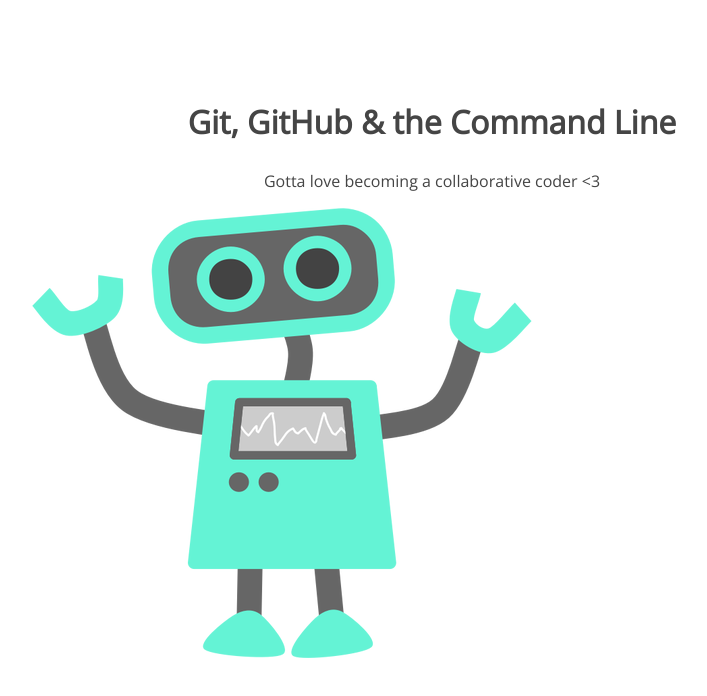
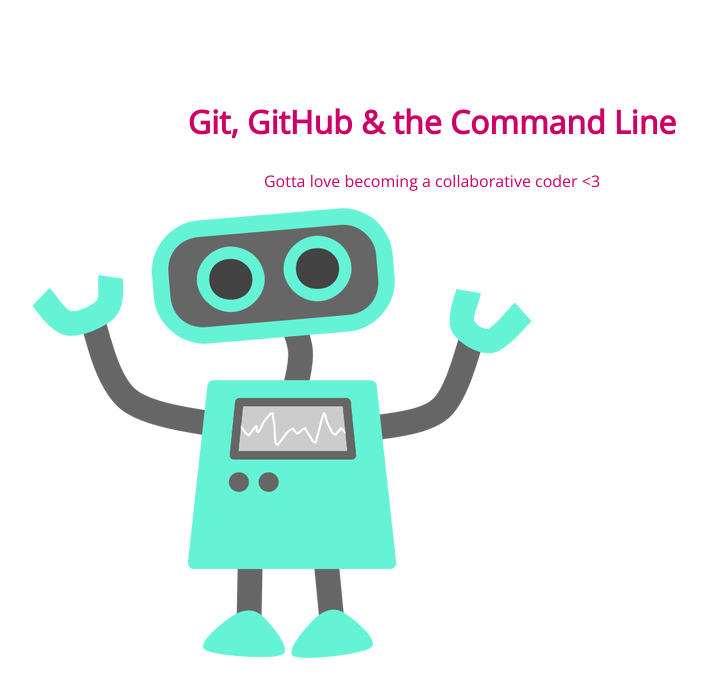
Before and after one commit to clubbfabiane/105-project, a plain HTML site: page index.html in a window 1280 px wide. Shown: the whole page, without its empty margins (208-915 px from the left). Drawn offline with nearby package versions, Linux system fonts and the light colour scheme.

Commit message:
changed heading color

```diff
--- a/css/style.css
+++ b/css/style.css
@@ -5,7 +5,7 @@
 section h1,
 section p {
 	text-align: center;
-	color: #454545;
+	color: #cc0066;
 }
 section h1 {
 	font: 32px 'Open Sans';
```
